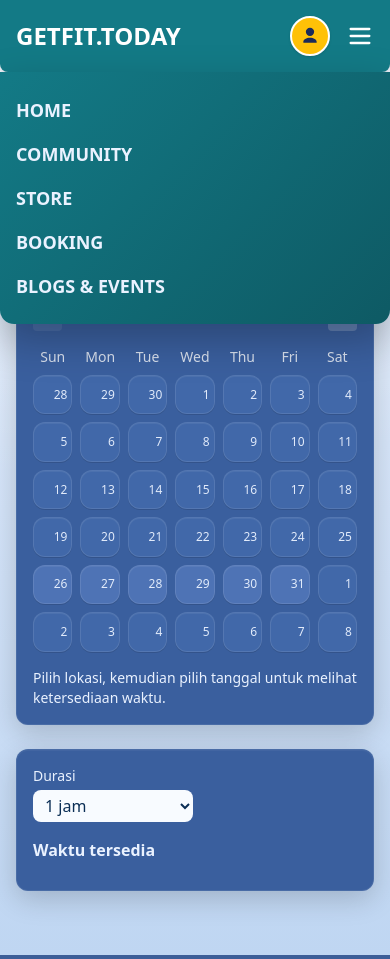
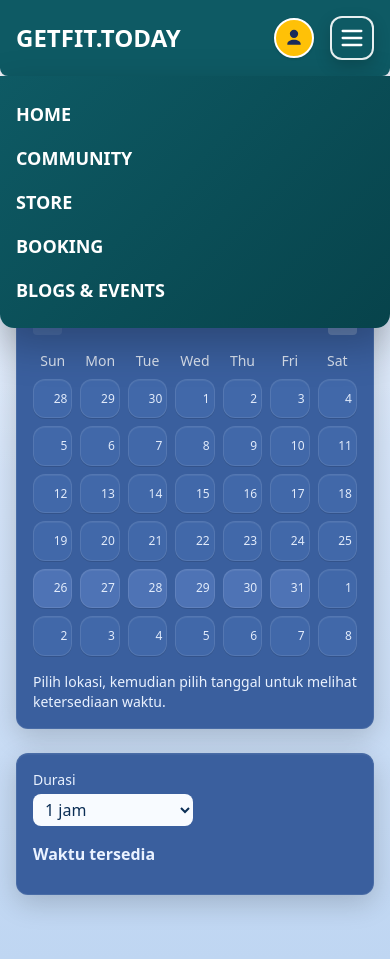
Before and after one commit to PBP-B01/getfittoday, a Django app: page /booking/page/ in a window 390 px wide, after a click that opens the changed part. Run offline with Django 5.2, Linux system fonts and the light colour scheme; the visitor is signed in with stand-in values (Sample User, id 1); parts of the project's set-up code (start-up, migrations or seed data) failed here and were passed over; some libraries are stand-ins or nearby versions.

Commit message:
fix hamburger transparent

```diff
--- a/booking/templates/booking_form.html
+++ b/booking/templates/booking_form.html
@@ -51,8 +51,7 @@
       <!-- Durasi booking (1–5 jam) -->
       <div class="mb-4">
         <label for="durationHours" class="block text-sm text-white/90 mb-1">Durasi</label>
-        <select id="durationHours"
-                class="w-40 rounded-lg bg-white/90 text-blue-900 px-2 py-1">
+        <select id="durationHours" class="w-40 rounded-lg bg-white/90 text-blue-900 px-2 py-1">
           <option value="1">1 jam</option>
           <option value="2">2 jam</option>
           <option value="3">3 jam</option>
@@ -145,10 +144,10 @@
     }
     function choose(li) {
       if (!li) return;
-      input.value     = li.dataset.name || '';
+      input.value = li.dataset.name || '';
       placeIdEl.value = li.dataset.id   || '';
-      latEl.value     = li.dataset.lat  || '';
-      lngEl.value     = li.dataset.lng  || '';
+      latEl.value = li.dataset.lat  || '';
+      lngEl.value = li.dataset.lng  || '';
       listEl.classList.add('hidden');
       slotsEl.innerHTML = '';
       calHint.textContent = placeIdEl.value
@@ -253,8 +252,7 @@
       d.setDate(d.getDate() + 1);
     }
 
-    const atMinMonth = (view.getFullYear() === new Date(TODAY_Y, TODAY_M, 1).getFullYear()
-                    && view.getMonth()     === new Date(TODAY_Y, TODAY_M, 1).getMonth());
+    const atMinMonth = (view.getFullYear() === new Date(TODAY_Y, TODAY_M, 1).getFullYear() && view.getMonth() === new Date(TODAY_Y, TODAY_M, 1).getMonth());
     prevBtn.disabled = atMinMonth;
     prevBtn.classList.toggle('opacity-40', atMinMonth);
   }
@@ -272,8 +270,7 @@
   });
 
   function mergeIntervals(slots) {
-    const arr = slots.map(s => ({ start: +new Date(s.start), end: +new Date(s.end) }))
-                    .sort((a,b)=>a.start-b.start);
+    const arr = slots.map(s => ({ start: +new Date(s.start), end: +new Date(s.end) })).sort((a,b)=>a.start-b.start);
     const merged = [];
     const EPS = 1000;
     for (const it of arr) {
@@ -315,7 +312,7 @@
 
   let lastAvail = null, lastDate = null, lastPlace = null;
   async function loadSlots(placeId, dateISO){
-    slotsEl.innerHTML = '<div class="text-white/80">Memuat…</div>';
+    slotsEl.innerHTML = '<div class="text-white/80">Memuat..</div>';
     const label = (document.getElementById('spotCombo').value || '').trim();
     let data;
     if (lastAvail && lastDate === dateISO && lastPlace === placeId && lastLabel === label) {
@@ -354,7 +351,7 @@
       btn.addEventListener('click', async () => {
         if (btn.dataset.bookingId) {
           const id = btn.dataset.bookingId;
-          btn.disabled = true; btn.textContent = 'Mencabut…';
+          btn.disabled = true; btn.textContent = 'Mencabut..';
           try {
             const r = await fetch(`/booking/cancel/${encodeURIComponent(id)}/`, {
               method: 'POST',
@@ -383,7 +380,7 @@
           resource_id: placeId,
           resource_label: document.getElementById('spotCombo').value || '',
           start_time: w.start.toISOString(),
-          end_time:   w.end.toISOString()
+          end_time: w.end.toISOString()
         };
 
         btn.disabled = true; btn.textContent = 'Memesan…';
@@ -550,7 +547,7 @@
 
   .search-ring{
     box-shadow:
-      0 0 0 6px var(--cal-tile), /* outline biru */
+      0 0 0 6px var(--cal-tile),
       0 8px 20px rgba(13,43,63,.12),
       inset 0 1px 0 rgba(255,255,255,.85);
     border: 1px solid rgba(0,0,0,.04);
--- a/templates/base.html
+++ b/templates/base.html
@@ -23,7 +23,6 @@
   <script src="https://cdn.tailwindcss.com"></script>
 
   <style id="core-nav">
-
     #main-navbar #userMenu a,
     #main-navbar #mUserMenu a { color: var(--teal-700) !important; }
 
@@ -39,6 +38,54 @@
       color: var(--title) !important;
       fill: currentColor !important;
     }
+
+    #main-navbar{
+      background-color: var(--nav-bg) !important;
+      color: var(--nav-text) !important;
+    }
+    @media (min-width:768px){
+      #main-navbar{ background-color: var(--nav-bg) !important; }
+    }
+
+    #main-navbar .brand,
+    #main-navbar a.nav-link,
+    #main-navbar a.nav-link:visited{ color: var(--nav-text) !important; }
+    #main-navbar a.nav-link:hover{ opacity:.92; }
+
+    #main-navbar{
+      background-color: var(--nav-bg, #0E5A64) !important;
+      color: var(--nav-text, #FFFFFF) !important;
+    }
+
+    #main-navbar .brand,
+    #main-navbar a.nav-link,
+    #main-navbar button:not(.user-avatar-btn){
+      color: var(--nav-text, #FFFFFF) !important;
+    }
+
+    #main-navbar #mobile-menu-button{
+      background-color: var(--nav-bg-darker, #07434B) !important;
+      color: var(--nav-text, #FFFFFF) !important;
+      border: 2px solid rgba(255,255,255,.9) !important;
+      border-radius: 12px !important;
+      padding: 6px !important;
+      line-height: 0;
+      box-shadow: 0 6px 16px rgba(0,0,0,.18) !important;
+    }
+
+    #main-navbar #mobile-menu-button:hover,
+    #main-navbar #mobile-menu-button[aria-expanded="true"]{
+      background-color: var(--nav-bg, #0E5A64) !important;
+    }
+
+    #main-navbar #mobile-menu-button svg{
+      stroke: currentColor !important;
+      fill: none !important;
+    }
+
+    #mobile-menu{
+      background: linear-gradient(135deg, var(--nav-bg, #0E5A64) 0%, var(--nav-bg-darker, #07434B) 100%) !important;
+    }
   </style>
 
   {% block extra_css %}
@@ -47,7 +94,7 @@
       --nav-bg: #0E5A64;
       --nav-text: #fff;
       --teal-700: #0E5A64;
-      --teal-600: #137A86;
+      --teal-600: #0E5A64;
       --accent-yellow: #FFC107;
       --title: #1B2B5A;
       --nav-bg-darker: #07434B;
@@ -98,7 +145,8 @@
 
     @media (max-width: 767.98px) {
       #main-navbar {
-        background-color: var(--teal-600) !important;
+        background-color: var(--nav-bg) !important;
+        background-image: none !important;
       }
 
       #main-navbar a.nav-link {
@@ -163,6 +211,36 @@
           max-width: 320px;
         }
       }
+    }
+
+    #main-navbar #mobile-menu-button{
+      background-color: var(--nav-bg-darker) !important;
+      color: var(--nav-text) !important;
+      border: 2px solid rgba(255,255,255,.9) !important;
+      border-radius: 12px !important;
+      padding: 6px !important;
+      line-height: 0;
+      box-shadow: 0 6px 16px rgba(0,0,0,.18) !important;
+    }
+
+    #main-navbar #mobile-menu-button:hover{
+      background-color: var(--nav-bg) !important;
+    }
+
+    #main-navbar #mobile-menu-button svg{
+      stroke: var(--nav-text) !important;
+      fill: none !important;
+    }
+
+    #mobile-menu{
+      background: linear-gradient(135deg, var(--nav-bg) 0%, var(--nav-bg-darker) 100%) !important;
+      color: var(--nav-text) !important;
+    }
+
+    #mobile-menu a{ color: var(--nav-text) !important; }
+    #mobile-menu a:hover{
+      color:#fff !important;
+      background: rgba(255,255,255,.08);
     }
     </style>
   {% endblock %}
@@ -266,7 +344,7 @@
 
     <div id="mobile-menu" class="md:hidden hidden absolute top-full left-0 w-full rounded-b-lg py-4 z-50 shadow-md">
     <a href="{% url 'home:home' %}" class="block text-[var(--nav-text)] hover:text-gray-300 font-semibold text-lg px-4 py-2">HOME</a>
-    <a href="{% url 'community_list' %}" class="block text-[var(--nav-text)] hover:text-gray-300 font-semibold text-lg px-4 py-2"> COMMUNITY</a> {# <-- Fixed the # href #}
+    <a href="{% url 'community_list' %}" class="block text-[var(--nav-text)] hover:text-gray-300 font-semibold text-lg px-4 py-2"> COMMUNITY</a>
     <a href="{% url 'store:product_list' %}" class="block text-[var(--nav-text)] hover:text-gray-300 font-semibold text-lg px-4 py-2">STORE</a>
     {% if request.user.is_authenticated or request.session.is_admin %}
       <a href="{% url 'booking:page' %}" class="block text-[var(--nav-text)] hover:text-gray-300 font-semibold text-lg px-4 py-2">BOOKING</a>
```
Also changed, not shown: BlognEvent/templates/blogevent/blogevent_page.html (+16 -0 lines), booking/templates/my_bookings.html (+8 -1 lines).
